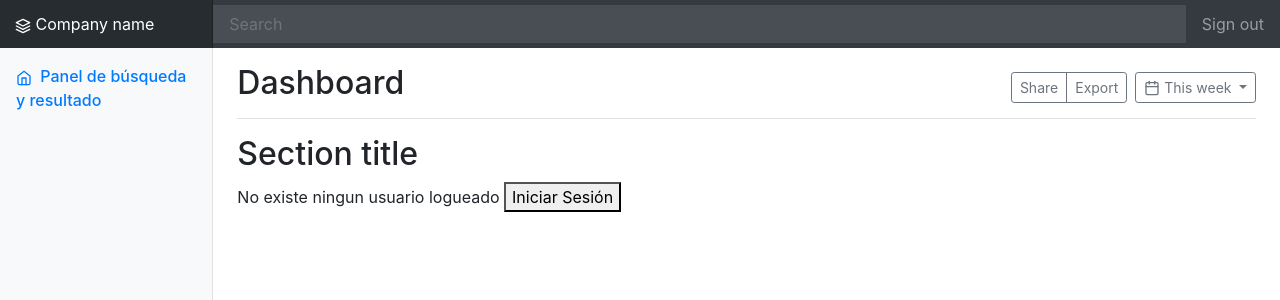
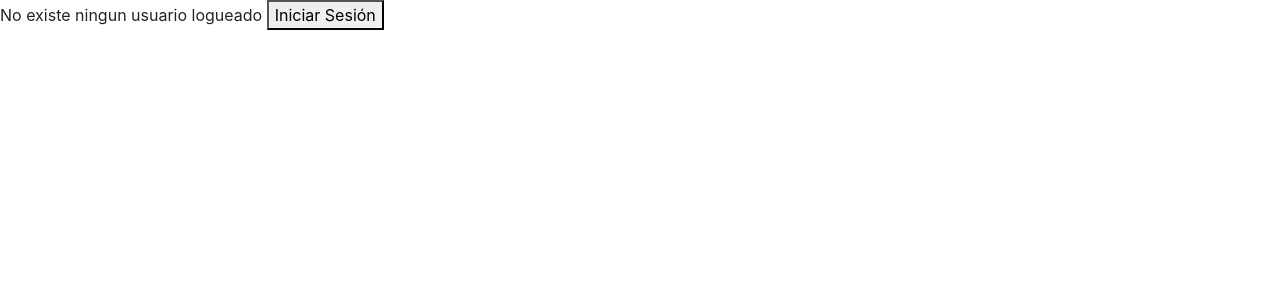
Before and after one commit to luismiguelbravo/angular-7-hero, an Angular app: page / in a window 1280 px wide. Shown: the top 300 px of the page. Built offline with nearby package versions, Linux system fonts and the light colour scheme.

Commit message:
se eliminan comentarios, se agrega emiter para indicar el cierre de sesion

```diff
--- a/src/app/app.component.html
+++ b/src/app/app.component.html
@@ -1,7 +1,10 @@
+<div>
+  <div *ngIf="currentUser">
+
 <nav class="navbar navbar-dark sticky-top bg-dark flex-md-nowrap p-0">
   <a class="navbar-brand col-sm-3 col-md-2 mr-0" href="#">
     <svg xmlns="http://www.w3.org/2000/svg" width="24" height="24" viewBox="0 0 24 24" fill="none" stroke="currentColor" stroke-width="2" stroke-linecap="round" stroke-linejoin="round" class="feather feather-layers"><polygon points="12 2 2 7 12 12 22 7 12 2"></polygon><polyline points="2 17 12 22 22 17"></polyline><polyline points="2 12 12 17 22 12"></polyline></svg>
-    Company name
+    www.senegocia.cl
   </a>
   <input class="form-control form-control-dark w-100" type="text" placeholder="Search" aria-label="Search">
   <ul class="navbar-nav px-3">
@@ -39,11 +42,19 @@
               </button>
             </div>
           </div>
-
           <h2>Section title</h2>
           <div class="table-responsive">
+            currentUser {{ currentUser }}
             <app-login></app-login>
           </div>
         </main>
       </div>
     </div>
+
+
+
+  </div>
+  <div *ngIf="!currentUser">
+    <app-login></app-login>
+  </div>
+</div>
--- a/src/app/app.component.ts
+++ b/src/app/app.component.ts
@@ -1,4 +1,7 @@
-import { Component } from '@angular/core';
+import { Component, OnInit, Output, EventEmitter } from '@angular/core';
+import { UserService } from './user.service';
+import { Subscription } from "rxjs";
+import { User } from './user';
 
 @Component({
   selector: 'app-root',
@@ -6,5 +9,29 @@ import { Component } from '@angular/core';
   styleUrls: ['./app.component.css']
 })
 export class AppComponent {
-  title = 'angular-tour-of-heroes';
+  title = 'www.senegocia.cl';
+  currentUser : User;
+
+  private countdownEndRef: Subscription = null;
+  private logOutEndSubscription: Subscription = null;
+
+  constructor(public userService: UserService) { }
+
+  ngOnInit() {
+    this.getCurrentUser();
+    this.countdownEndRef = this.userService.countdownEnd$.subscribe(()=>{
+      this.getCurrentUser();
+    });
+
+    this.logOutEndSubscription = this.userService.logOutEnd$.subscribe(()=>{
+      this.getCurrentUser();
+    });
+
+  }
+
+  getCurrentUser(): void {
+    this.currentUser = this.userService.getCurrentUser();
+  }
+
+
 }
--- a/src/app/user.service.ts
+++ b/src/app/user.service.ts
@@ -15,6 +15,9 @@ export class UserService {
     private countdownEndSource = new Subject<void>();
     public countdownEnd$ = this.countdownEndSource.asObservable();
 
+    private logOutEnd = new Subject<void>();
+    public logOutEnd$ = this.logOutEnd.asObservable();
+
   constructor(private http: HttpClient) {
     // this.currentUser = new User();
     this.currentUserSubject = new BehaviorSubject<User>(JSON.parse(localStorage.getItem('currentUser')));
@@ -31,22 +34,12 @@ export class UserService {
     this.http.get<any>("Authorized?data=%7B%22username%22:%22" +
       username + "%22,%22password%22:%22" + password +  "%22%7D" )
         .subscribe( (data: any) => {
-                  console.log(data);
                   this.usuario.username = username;
                   this.usuario.access_token = data.access_token;
-                  console.log(" ");
-                  console.log(" ========= this.usuario ========= ");
-                  console.log(this.usuario);
-                  console.log(" ========= this.usuario ========= ");
-                  console.log(" ");
                   localStorage.setItem('currentUser', JSON.stringify(this.usuario));
                   this.currentUserSubject.next(this.usuario);
-                  // return this.usuario;
                   this.countdownEndSource.next();
                 }, error => {
-                  // return this.usuario;
-                  console.log('Error');
-                  console.log(error);
                   this.countdownEndSource.next();
               });
   }
@@ -55,6 +48,7 @@ export class UserService {
     // Elimino al currentUser del local storage
     localStorage.removeItem('currentUser');
     this.currentUserSubject.next(null);
+    this.logOutEnd.next();
   }
 
 }
```
Also changed, not shown: src/app/login/login.component.ts (+0 -9 lines).
